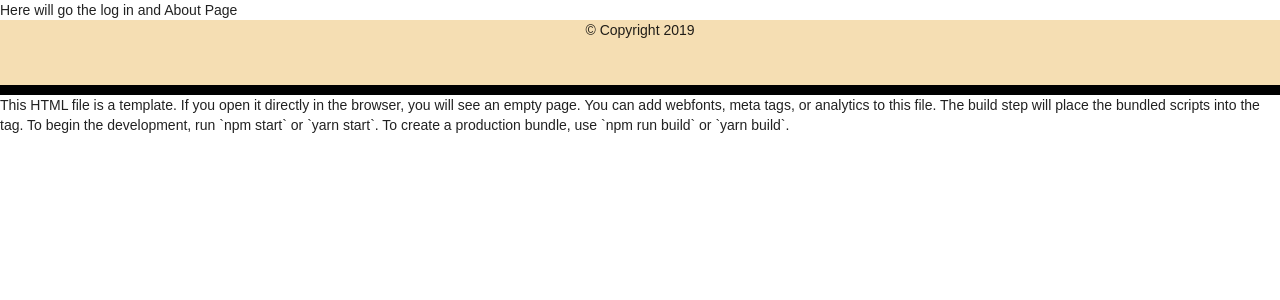
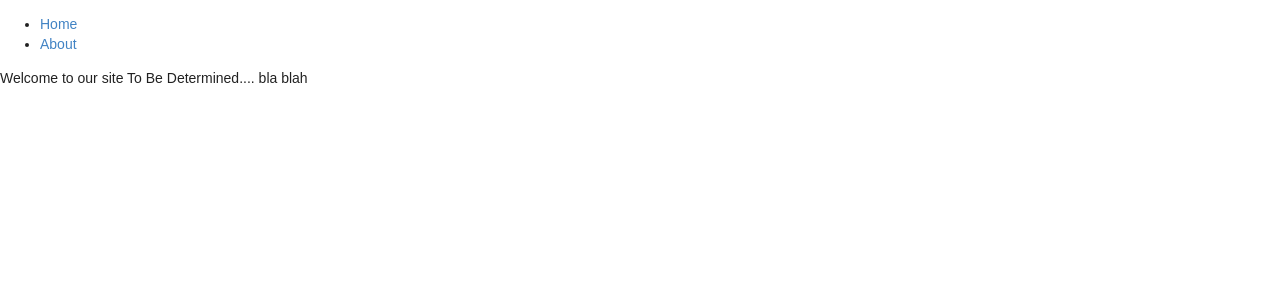
Before and after one commit to FizzyMo/Final-PROJECT, a React (Create React App) app in the folder client/: page /about in a window 1280 px wide. Shown: the top 300 px of the page. Built offline with nearby package versions, Linux system fonts and the light colour scheme.

Commit message:
Added links to Home page with correct routes

```diff
--- a/client/public/index.html
+++ b/client/public/index.html
@@ -24,18 +24,10 @@
   </head>
   <body>
     <noscript>
-      You need to enable JavaScript to run this app.
     </noscript>
     <div id="root"></div>
 
-      This HTML file is a template.
-      If you open it directly in the browser, you will see an empty page.
 
-      You can add webfonts, meta tags, or analytics to this file.
-      The build step will place the bundled scripts into the <body> tag.
-
-      To begin the development, run `npm start` or `yarn start`.
-      To create a production bundle, use `npm run build` or `yarn build`.
 
   </body>
 </html>
--- a/client/src/App.js
+++ b/client/src/App.js
@@ -1,8 +1,10 @@
 import React from "react";
-import { BrowserRouter as Router, Route } from "react-router-dom";
-import Footer from "./component/Footer";
+import { Link, BrowserRouter as Router, Route } from "react-router-dom";
+// import Footer from "./component/Footer";
 import Home from "./component/Pages/Home";
-import Navbar from "./component/Navbar";
+// import Navbar from "./component/Navbar";
+import AboutLogin from "./component/Pages/AboutLogin";
+import About from "./component/Pages/About";
 
 import "./App.css";
 
@@ -10,13 +12,18 @@ function App() {
   return (
     <Router>
       <div>
-        <Navbar />
-
-          <Route exact path="/" component={Home} />
+        <ul>
+          <li>
+            <Link to="/">Home</Link>
+          </li>
+          <li>
+          <Link to= "/about">About</Link>
+          </li>
+        </ul>
+          <Route exact path="/" component={AboutLogin} />
+          <Route exact path="/aboutlogin" component={AboutLogin} />
           <Route exact path="/home" component={Home} />
-
-
-        <Footer />
+          <Route exact path="/about" component={About} />
       </div>
     </Router>
   );
--- a/client/src/component/Footer/index.js
+++ b/client/src/component/Footer/index.js
@@ -1,11 +1,18 @@
 import React from "react";
 import "./style.css";
-function Footer () {
-    return (
-        <footer className="footer">
-            <span>&copy; Copyright 2019</span>
-        </footer>
-    );
+
+class Footer extends React.Component {
+    constructor(props) {
+        super(props);
+        this.handleClick = this.handleClick.bind(this);
+    }
+    handleClick(){
+        console.log('CLICKED');
+    }
+    render(){
+        return <button className="ui blue button" onClick={this.handleClick}>CLICK</button>;
+    }
 }
 
+
 export default Footer;
--- a/client/src/component/Footer/style.css
+++ b/client/src/component/Footer/style.css
@@ -1,6 +1,8 @@
 .footer{
-    background: wheat !important;
-    height: 75px;
-    border-bottom: 10px solid black !important;
-    text-align: center !important;
+    position:absolute;
+    bottom:0;
+    width:100%;
+    height:60px;
+    background:#6cf;
+    text-align: center;
 }
--- /dev/null
+++ b/client/src/component/Pages/About.js
@@ -0,0 +1,11 @@
+import React from "react";
+
+function About() {
+    return (
+        <div>
+        Welcome to our site To Be Determined.... bla blah
+        </div>
+    );
+}
+
+export default About;
--- /dev/null
+++ b/client/src/component/Pages/AboutLogin.js
@@ -0,0 +1,11 @@
+import React from "react";
+
+function AboutLogin() {
+    return (
+        <div>
+            About page/ login
+        </div>
+    );
+}
+
+export default AboutLogin;
```
Also changed, not shown: client/src/component/Users.js/Login.js (added).
